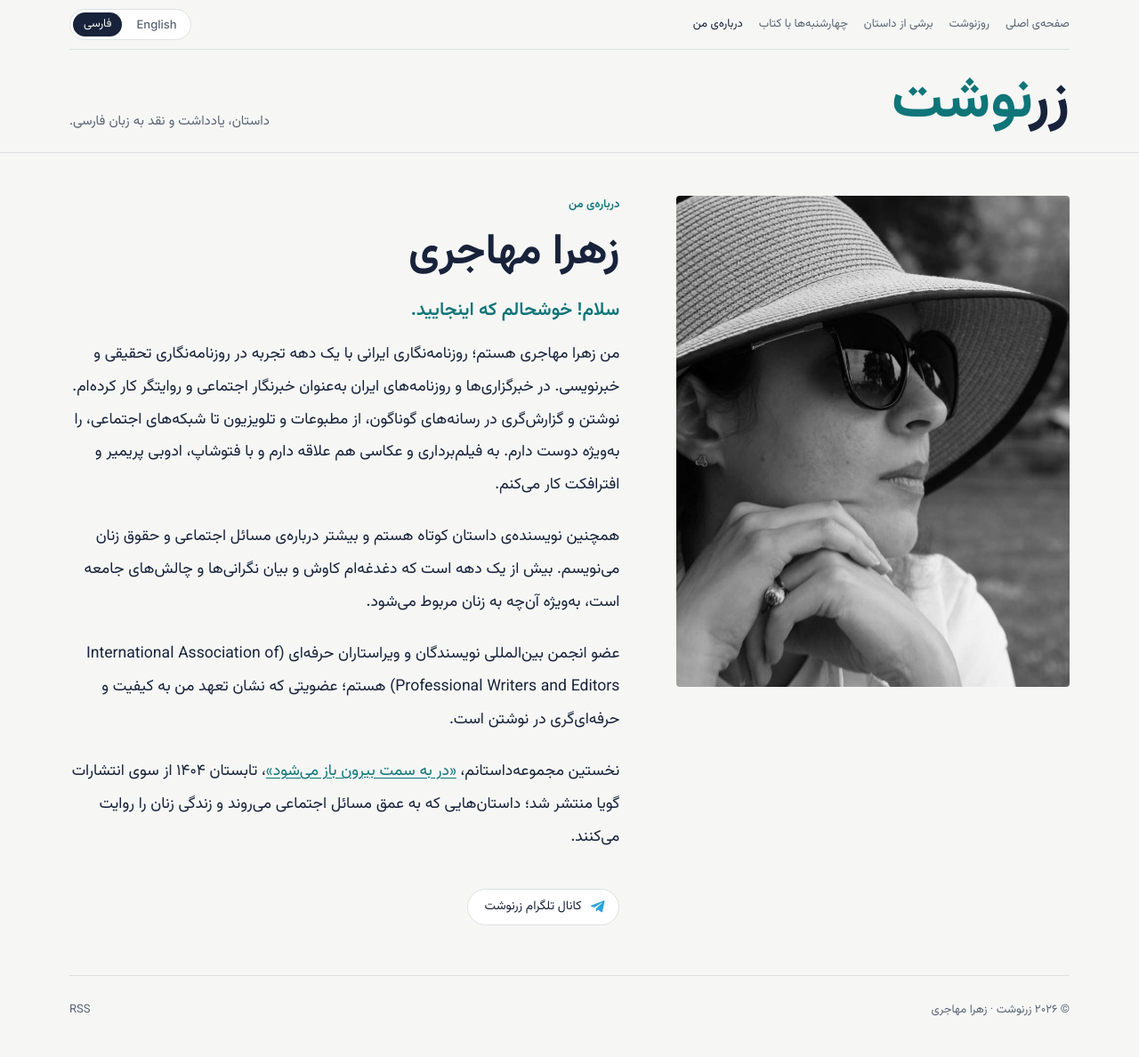
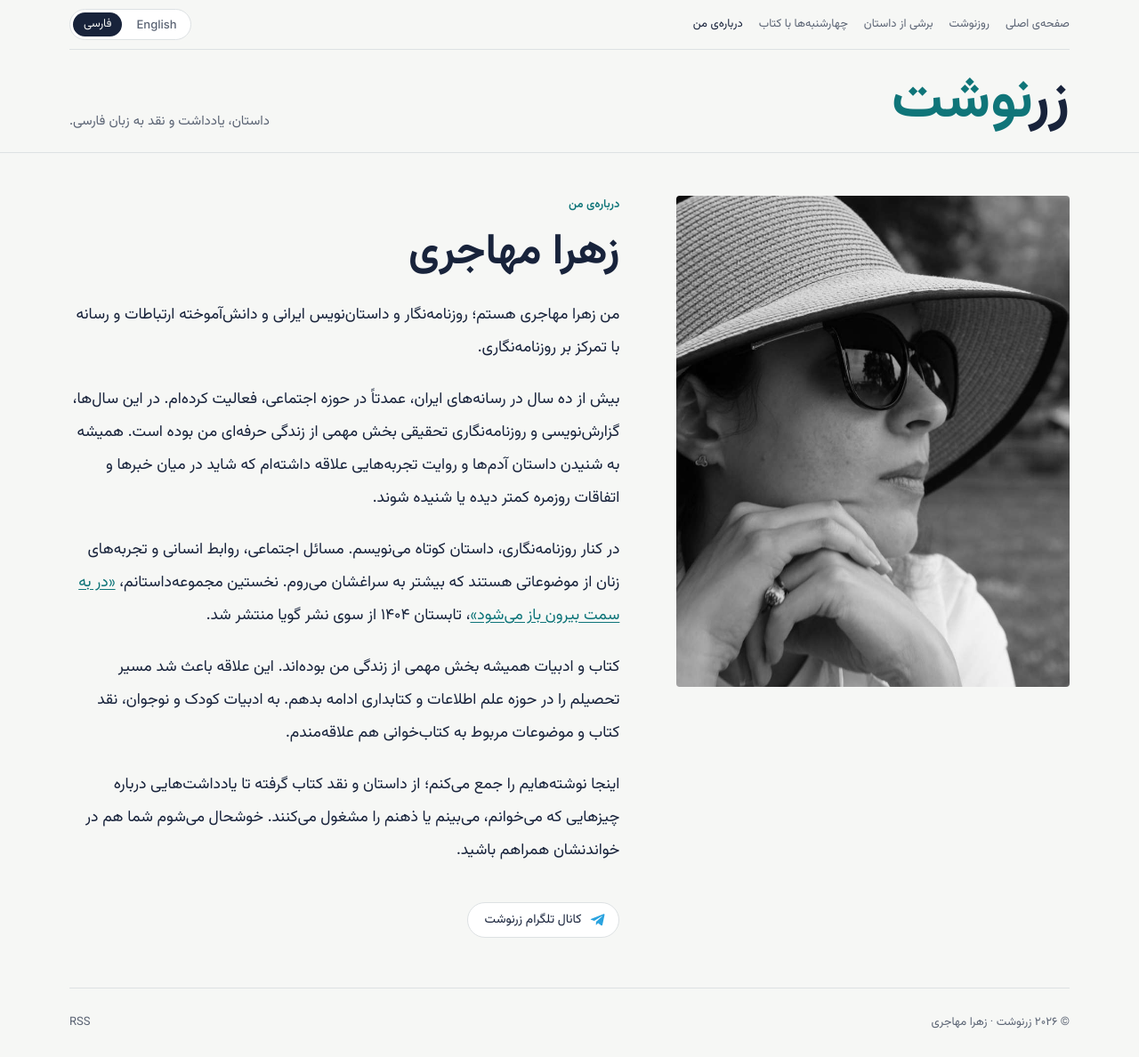
Before and after one commit to zmohajeri/zmohajeri.github.io, a Jekyll site: the page built from fa/about.md, in a window 1280 px wide. Shown: the whole page at 89% size. Built offline with Jekyll 4.4.1, drawn with Linux system fonts in a browser that asks for light colours.

Commit message:
Persian About page: new bio
Co-Authored-By: Claude Opus 5.5 <noreply@anthropic.com>
Claude-Session: https://claude.ai/code/session_01MqRwwpSaB1re11wDQg4XRJ

```diff
--- a/fa/about.md
+++ b/fa/about.md
@@ -1,15 +1,15 @@
 ---
-description: "درباره‌ی زهرا مهاجری؛ روزنامه‌نگار و نویسنده‌ی داستان کوتاه، نویسنده‌ی مجموعه‌داستان «در به سمت بیرون باز می‌شود»."
+description: "زهرا مهاجری، روزنامه‌نگار و داستان‌نویس ایرانی؛ نویسنده‌ی مجموعه‌داستان «در به سمت بیرون باز می‌شود» (نشر گویا، ۱۴۰۴)."
 layout: about
 title: درباره‌ی من
 permalink: /fa/about/
 ---
-## سلام! خوشحالم که اینجایید.
+من زهرا مهاجری هستم؛ روزنامه‌نگار و داستان‌نویس ایرانی و دانش‌آموخته ارتباطات و رسانه با تمرکز بر روزنامه‌نگاری.
 
-من زهرا مهاجری هستم؛ روزنامه‌نگاری ایرانی با یک دهه تجربه در روزنامه‌نگاری تحقیقی و خبرنویسی. در خبرگزاری‌ها و روزنامه‌های ایران به‌عنوان خبرنگار اجتماعی و روایتگر کار کرده‌ام. نوشتن و گزارش‌گری در رسانه‌های گوناگون، از مطبوعات و تلویزیون تا شبکه‌های اجتماعی، را به‌ویژه دوست دارم. به فیلم‌برداری و عکاسی هم علاقه دارم و با فتوشاپ، ادوبی پریمیر و افترافکت کار می‌کنم.
+بیش از ده سال در رسانه‌های ایران، عمدتاً در حوزه اجتماعی، فعالیت کرده‌ام. در این سال‌ها، گزارش‌نویسی و روزنامه‌نگاری تحقیقی بخش مهمی از زندگی حرفه‌ای من بوده است. همیشه به شنیدن داستان آدم‌ها و روایت تجربه‌هایی علاقه داشته‌ام که شاید در میان خبرها و اتفاقات روزمره کمتر دیده یا شنیده شوند.
 
-همچنین نویسنده‌ی داستان کوتاه هستم و بیشتر درباره‌ی مسائل اجتماعی و حقوق زنان می‌نویسم. بیش از یک دهه است که دغدغه‌ام کاوش و بیان نگرانی‌ها و چالش‌های جامعه است، به‌ویژه آن‌چه به زنان مربوط می‌شود.
+در کنار روزنامه‌نگاری، داستان کوتاه می‌نویسم. مسائل اجتماعی، روابط انسانی و تجربه‌های زنان از موضوعاتی هستند که بیشتر به سراغشان می‌روم. نخستین مجموعه‌داستانم، [«در به سمت بیرون باز می‌شود»](/fa/2025/09/dar-be-samt-birun-baz-mishavad/)، تابستان ۱۴۰۴ از سوی نشر گویا منتشر شد.
 
-عضو انجمن بین‌المللی نویسندگان و ویراستاران حرفه‌ای (<bdi lang="en" dir="ltr">International Association of Professional Writers and Editors</bdi>) هستم؛ عضویتی که نشان تعهد من به کیفیت و حرفه‌ای‌گری در نوشتن است.
+کتاب و ادبیات همیشه بخش مهمی از زندگی من بوده‌اند. این علاقه باعث شد مسیر تحصیلم را در حوزه علم اطلاعات و کتابداری ادامه بدهم. به ادبیات کودک و نوجوان، نقد کتاب و موضوعات مربوط به کتاب‌خوانی هم علاقه‌مندم.
 
-نخستین مجموعه‌داستانم، [«در به سمت بیرون باز می‌شود»](/fa/2025/09/dar-be-samt-birun-baz-mishavad/)، تابستان ۱۴۰۴ از سوی انتشارات گویا منتشر شد؛ داستان‌هایی که به عمق مسائل اجتماعی می‌روند و زندگی زنان را روایت می‌کنند.
+اینجا نوشته‌هایم را جمع می‌کنم؛ از داستان و نقد کتاب گرفته تا یادداشت‌هایی درباره چیزهایی که می‌خوانم، می‌بینم یا ذهنم را مشغول می‌کنند. خوشحال می‌شوم شما هم در خواندنشان همراهم باشید.
```
